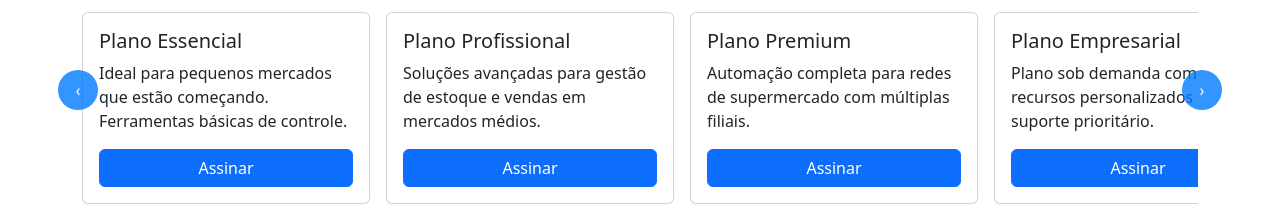
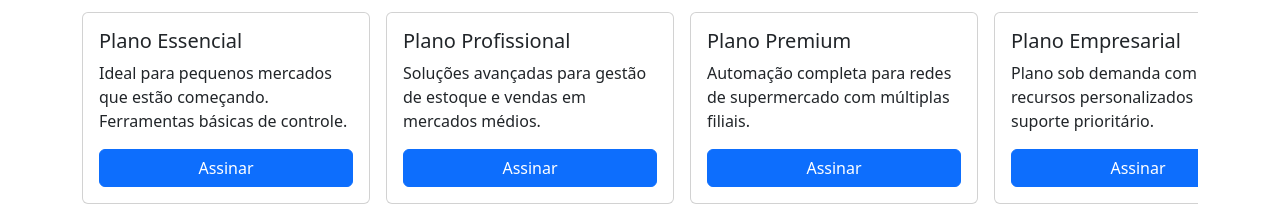
Before and after one commit to guilherme-lf/SaaSIdea, an Angular app: page /apresentacao in a window 1280 px wide. Shown: the part 559-765 px from the top of the page. Built offline with nearby package versions, Linux system fonts and the light colour scheme.

Commit message:
Atualizações

```diff
--- a/src/app/landing/landing.component.html
+++ b/src/app/landing/landing.component.html
@@ -24,16 +24,6 @@
 <div class="container my-5 position-relative">
   <p class="fs-4 fw-bold">Planos Individuais</p>
 
-  <!-- Botão Esquerda -->
-  <button class="scroll-btn left" (click)="scrollLeft()">
-    ‹
-  </button>
-
-  <!-- Botão Direita -->
-  <button class="scroll-btn right" (click)="scrollRight()">
-    ›
-  </button>
-
   <!-- Container dos Cards -->
   <div #scrollContainer class="scrolling-cards d-flex overflow-auto gap-3 pb-3">
     <ng-container *ngFor="let plano of planos">
```
